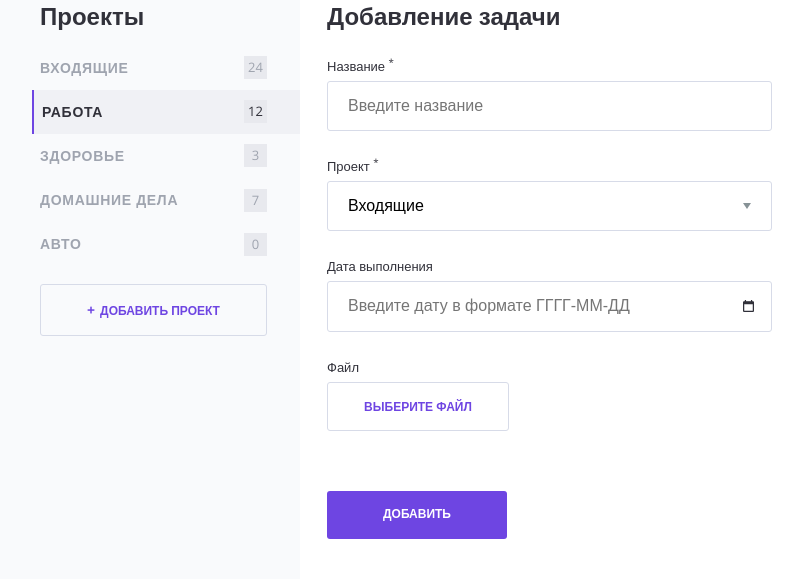
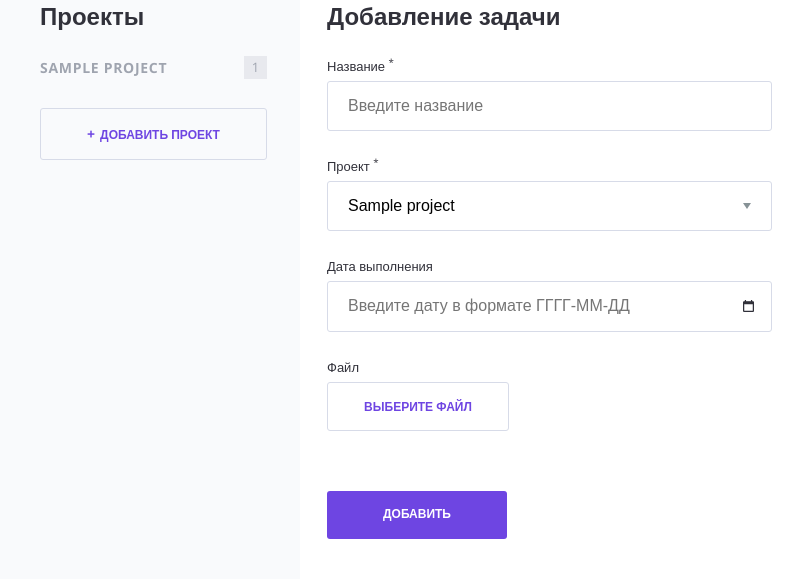
Before and after one commit to sashibaev/1228231-doingsdone-11, a PHP site: page /add.php in a window 1280 px wide. Shown: the part 93-672 px from the top of the page, without its empty margins (30-833 px from the left). Run offline with PHP 8.4, Linux system fonts and the light colour scheme; tables that the repository leaves empty hold one stand-in row (values such as "Sample post").

Commit message:
Заполнение списка проектов в дропдауне записями из БД, form-task.php

```diff
--- a/add.php
+++ b/add.php
@@ -1,12 +1,15 @@
 <?php
-   include_once("helpers.php");
+    include_once("helpers.php");
 
+    $con = get_database_connection();
 
+    $projects  = get_projects($con);
 
 
 
 
     $form_content = include_template("form-task.php", [
+        "projects" => $projects,
         "user_name" => "Sergey",
         "title" => "Добавление задачи"
     ]);
--- a/templates/form-task.php
+++ b/templates/form-task.php
@@ -20,7 +20,7 @@
       </a>
 
       <div class="main-header__side">
-        <a class="main-header__side-item button button--plus" href="form-task.php">Добавить задачу</a>
+        <a class="main-header__side-item button button--plus" href="add.php">Добавить задачу</a>
 
         <div class="main-header__side-item user-menu">
           <div class="user-menu__data">
@@ -36,34 +36,23 @@
       <section class="content__side">
         <h2 class="content__side-heading">Проекты</h2>
 
-        <nav class="main-navigation">
-          <ul class="main-navigation__list">
-            <li class="main-navigation__list-item">
-              <a class="main-navigation__list-item-link" href="#">Входящие</a>
-              <span class="main-navigation__list-item-count">24</span>
-            </li>
+          <nav class="main-navigation">
+            <ul class="main-navigation__list">
 
-            <li class="main-navigation__list-item main-navigation__list-item--active">
-              <a class="main-navigation__list-item-link" href="#">Работа</a>
-              <span class="main-navigation__list-item-count">12</span>
-            </li>
+              <?php foreach ($projects as $project): ?>
 
-            <li class="main-navigation__list-item">
-              <a class="main-navigation__list-item-link" href="#">Здоровье</a>
-              <span class="main-navigation__list-item-count">3</span>
-            </li>
+              <li class="main-navigation__list-item">
+                <a class="main-navigation__list-item-link"
+                href="<?= "{$_SERVER["SCRIPT_NAME"]}?id={$project["id"]}"; ?>"><?=htmlspecialchars($project["name"]);  ?>
+                </a>
 
-            <li class="main-navigation__list-item">
-              <a class="main-navigation__list-item-link" href="#">Домашние дела</a>
-              <span class="main-navigation__list-item-count">7</span>
-            </li>
-
-            <li class="main-navigation__list-item">
-              <a class="main-navigation__list-item-link" href="#">Авто</a>
-              <span class="main-navigation__list-item-count">0</span>
-            </li>
-          </ul>
-        </nav>
+                <span class="main-navigation__list-item-count">
+                  <?php echo $project["count"]; ?>
+                </span>
+              </li>
+              <?php endforeach; ?>
+            </ul>
+          </nav>
 
         <a class="button button--transparent button--plus content__side-button" href="form-project.html">Добавить проект</a>
       </section>
@@ -82,7 +71,9 @@
             <label class="form__label" for="project">Проект <sup>*</sup></label>
 
             <select class="form__input form__input--select" name="project" id="project">
-              <option value="">Входящие</option>
+              <?php foreach ($projects as $project): ?>
+                <option value=""><?=$project["name"]; ?></option>
+              <?php endforeach; ?>
             </select>
           </div>
 
--- a/templates/layout.php
+++ b/templates/layout.php
@@ -20,7 +20,7 @@
             </a>
 
             <div class="main-header__side">
-                <a class="main-header__side-item button button--plus open-modal" href="templates/form-task.php">Добавить задачу</a>
+                <a class="main-header__side-item button button--plus open-modal" href="add.php">Добавить задачу</a>
 
                 <div class="main-header__side-item user-menu">
                     <div class="user-menu__data">
@@ -45,7 +45,7 @@
             <p>Веб-приложение для удобного ведения списка дел.</p>
         </div>
 
-        <a class="main-footer__button button button--plus" href="templates/form-task.php">Добавить задачу</a>
+        <a class="main-footer__button button button--plus" href="add.php">Добавить задачу</a>
 
         <div class="main-footer__social social">
             <span class="visually-hidden">Мы в соцсетях:</span>
```
Also changed, not shown: templates/main.php (+3 -4 lines).
